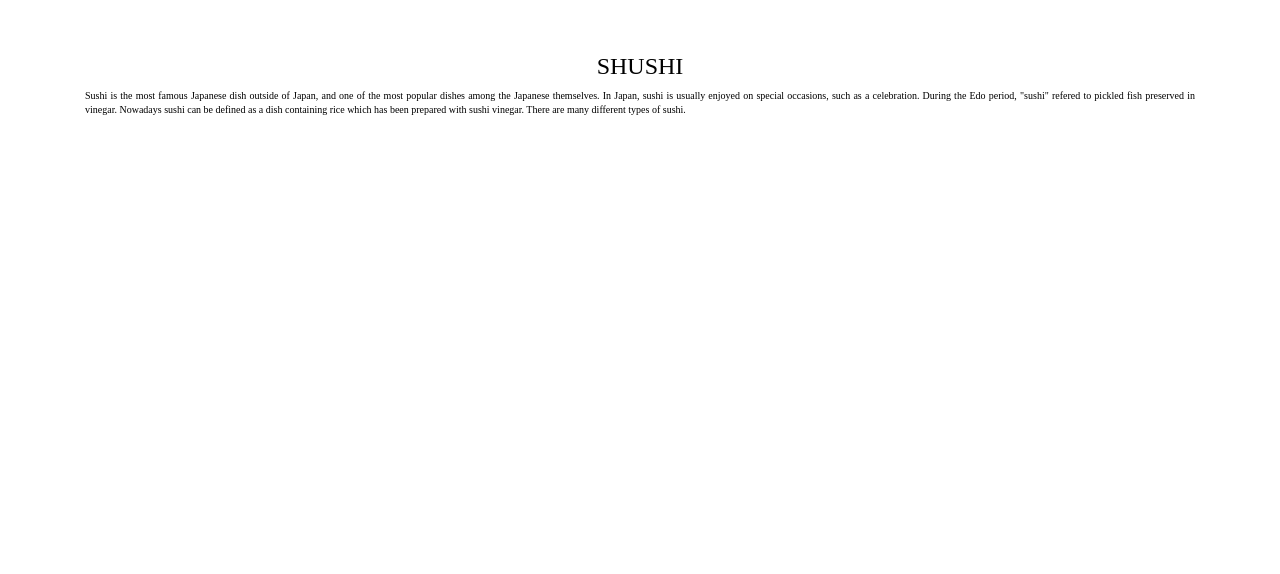
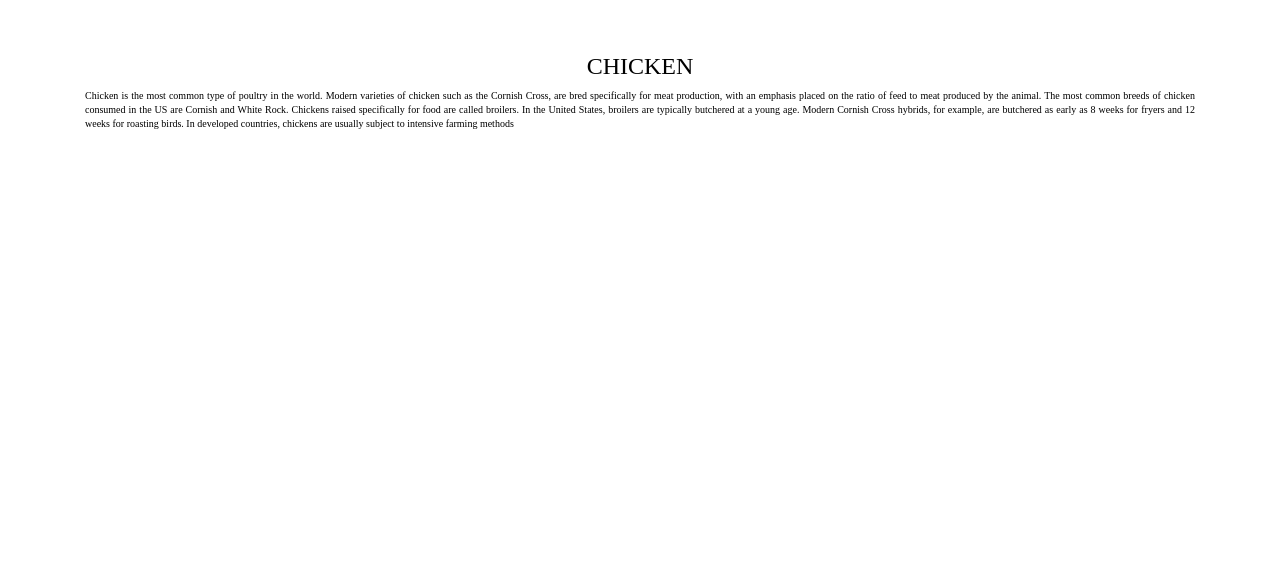
Before and after one commit to PuranRajpurohit/HTML, a plain HTML site: page module3/index.html in a window 1280 px wide. Shown: the part 226-800 px from the top of the page. Drawn offline with nearby package versions, Linux system fonts and the light colour scheme; a script that the page names is missing.

Commit message:
Update index.html

```diff
--- a/module3/index.html
+++ b/module3/index.html
@@ -41,10 +41,15 @@
    <div class="row">
      <div class="container">
        <div id="chicken-box" class="col-xs-12">
-        <h3 class="text-center">SHUSHI</h3>
-        <p class="text-justify"> Sushi is the most famous Japanese dish outside of Japan, and one of the most popular dishes among the Japanese themselves. In Japan, sushi is usually enjoyed on special occasions, such as a celebration.
+        <h3 class="text-center">CHICKEN</h3>
+        <p class="text-justify">Chicken is the most common type of poultry in the world.
+        Modern varieties of chicken such as the Cornish Cross, are bred specifically for meat production, with an emphasis placed on the ratio of feed to meat produced by the animal. The most common breeds of chicken consumed in the US are Cornish and White Rock.
 
-During the Edo period, "sushi" refered to pickled fish preserved in vinegar. Nowadays sushi can be defined as a dish containing rice which has been prepared with sushi vinegar. There are many different types of sushi.
+Chickens raised specifically for food are called broilers. In the United States, broilers are typically butchered at a young age. Modern Cornish Cross hybrids, for example, are butchered as early as 8 weeks for fryers and 12 weeks for roasting birds.
+
+
+In developed countries, chickens are usually subject to intensive farming methods
+
 </p>
        </div>
      </div>
```
